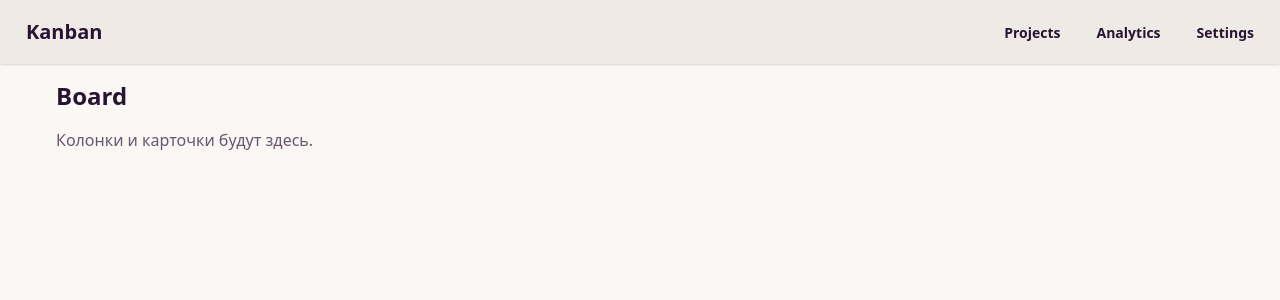
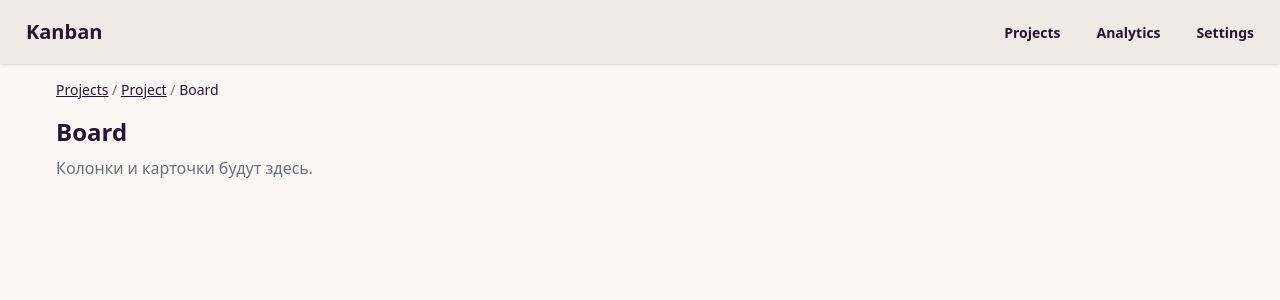
Before and after one commit to oksuzd/ng-19-kanban, an Angular app: page /project/1/board/1 in a window 1280 px wide. Shown: the top 300 px of the page. Built offline with nearby package versions, Linux system fonts and the light colour scheme.

Commit message:
feat(ui): add breadcrumbs for project and board pages

```diff
--- a/src/app/feature/boards/pages/board/board.component.html
+++ b/src/app/feature/boards/pages/board/board.component.html
@@ -1,2 +1,15 @@
-<h1 class="text-2xl font-bold mb-4">Board</h1>
-<p class="opacity-70">Колонки и карточки будут здесь.</p>
+<nav class="text-sm mb-4">
+  <a routerLink="/projects" class="underline">Projects</a>
+  <span class="opacity-60"> / </span>
+
+  <a [routerLink]="['/project', projectId]" class="underline">Project</a>
+  <span class="opacity-60"> / </span>
+
+  <span>Board</span>
+</nav>
+
+<h1 class="text-2xl font-bold mb-2">Board</h1>
+
+<p class="text-gray-500">
+  Колонки и карточки будут здесь.
+</p>
--- a/src/app/feature/boards/pages/board/board.component.ts
+++ b/src/app/feature/boards/pages/board/board.component.ts
@@ -1,11 +1,15 @@
-import { Component } from '@angular/core';
+import {Component, inject} from '@angular/core';
+import {ActivatedRoute, RouterLink} from '@angular/router';
 
 @Component({
   selector: 'app-board',
-  imports: [],
+  imports: [RouterLink],
   templateUrl: './board.component.html',
   styleUrl: './board.component.css'
 })
 export class BoardComponent {
+  private readonly route = inject(ActivatedRoute);
 
+  readonly projectId = Number(this.route.snapshot.paramMap.get('id'));
+  readonly boardId = Number(this.route.snapshot.paramMap.get('boardId'));
 }
--- a/src/app/feature/projects/pages/project-details/project-details.component.html
+++ b/src/app/feature/projects/pages/project-details/project-details.component.html
@@ -1,3 +1,9 @@
+<nav class="text-sm mb-4">
+  <a routerLink="/projects" class="underline">Projects</a>
+  <span class="opacity-60"> / </span>
+  <span>{{ projectsStore.selected()?.name || 'Project' }}</span>
+</nav>
+
 <div class="flex items-center justify-between mb-4">
   <h1 class="text-2xl font-bold">
     {{ projectsStore.selected()?.name || 'Project' }}
--- a/src/app/feature/projects/pages/project-details/project-details.component.ts
+++ b/src/app/feature/projects/pages/project-details/project-details.component.ts
@@ -4,13 +4,14 @@ import {
   OnInit,
   inject
 } from '@angular/core';
-import {ActivatedRoute, Router } from '@angular/router';
+import {ActivatedRoute, Router, RouterLink} from '@angular/router';
 import {BoardsStore} from '../../../../state/boards.store';
 import {ProjectsStore} from '../../../../state/projects.store';
 
 @Component({
   selector: 'app-project-details',
   standalone: true,
+  imports: [RouterLink],
   templateUrl: './project-details.component.html',
   changeDetection: ChangeDetectionStrategy.OnPush,
   providers: [BoardsStore]
```
